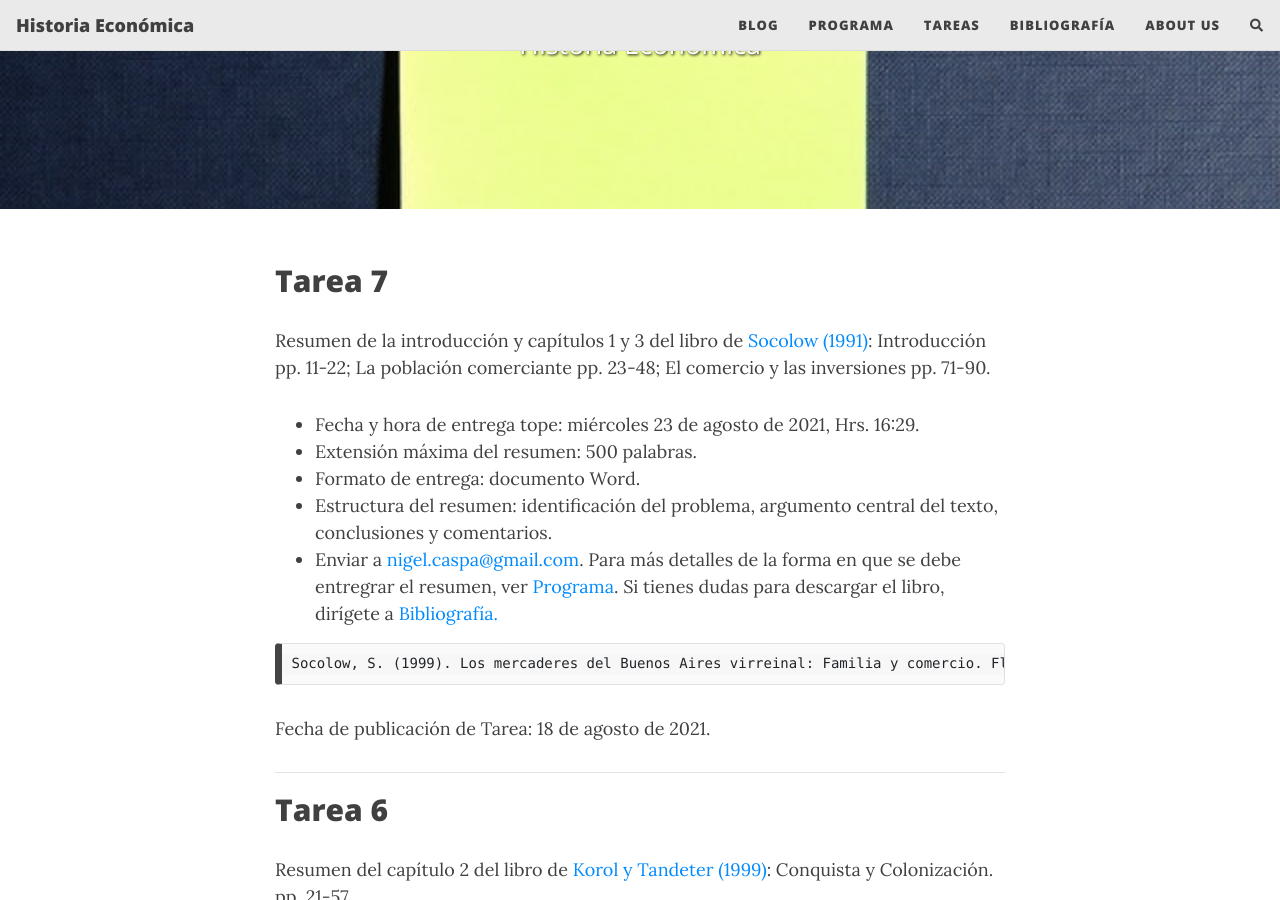
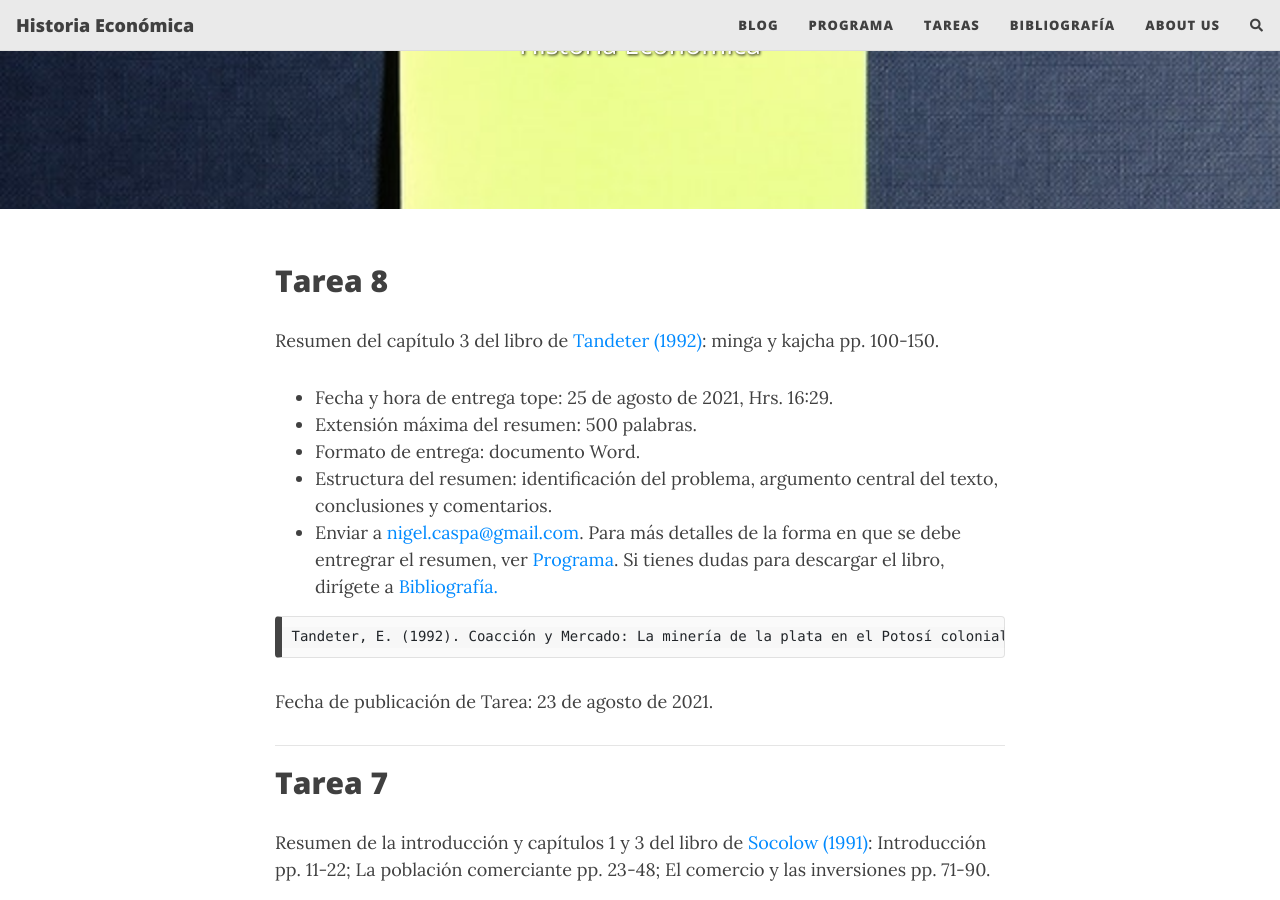
Before and after one commit to NigelCaspa/historiaeconomica, a Jekyll site: the page built from tareas.md, in a window 1280 px wide and 900 px high, scrolled down 336 px. Built offline with Jekyll 4.4.1, drawn with Linux system fonts in a browser that asks for light colours; nearby versions of some CDN libraries; comment, search, counter and statistics services are not loaded.

Commit message:
subo tandeter lectura

```diff
--- a/tareas.md
+++ b/tareas.md
@@ -6,6 +6,23 @@ cover-img: /assets/img/todo.jpg
 thumbnail-img: /assets/img/todo.jpg
 share-img: /assets/img/todo.jpg
 ---
+
+## Tarea 8
+Resumen del capítulo 3 del libro de [Tandeter (1992)](https://nigelcaspa.github.io/historiaeconomica/pdf/1992-tandeter-coaccion&mercado.pdf): minga y kajcha pp. 100-150.
+- Fecha y hora de entrega tope: 25 de agosto de 2021, Hrs. 16:29.
+- Extensión máxima del resumen: 500 palabras.
+- Formato de entrega: documento Word.
+- Estructura del resumen: identificación del problema, argumento central del texto, conclusiones y comentarios.
+- Enviar a [nigel.caspa@gmail.com](mailto:nigel.caspa@gmail.com).
+Para más detalles de la forma en que se debe entregrar el resumen, ver [Programa](programa.md). Si tienes dudas para descargar el libro, dirígete a [Bibliografía.](bibliografia.md)
+
+~~~
+Tandeter, E. (1992). Coacción y Mercado: La minería de la plata en el Potosí colonial, 1962-1826. Siglo XXI.
+~~~
+
+Fecha de publicación de Tarea: 23 de agosto de 2021.
+
+-----------------
 
 ## Tarea 7
 Resumen de la introducción y capítulos 1 y 3 del libro de [Socolow (1991)](https://nigelcaspa.github.io/historiaeconomica/pdf/1991_socolow-losmercaderesriodelaplata.pdf): Introducción pp. 11-22; La población comerciante pp. 23-48; El comercio y las inversiones pp. 71-90.
```
Also changed, not shown: bibliografia.md (+2 -0 lines), 1 other file.
